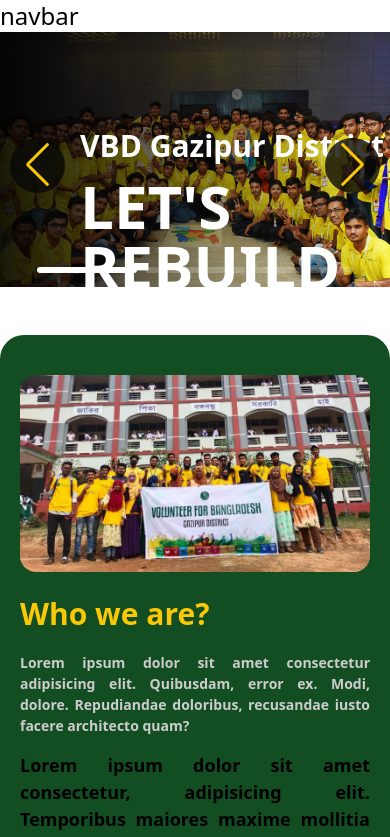
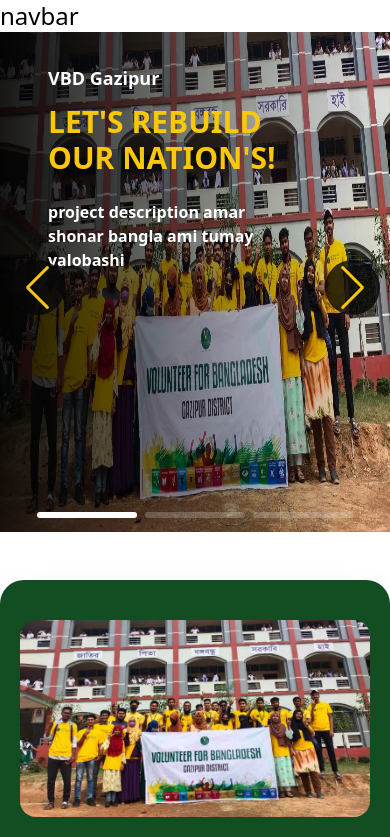
Before and after one commit to AbuRaihan1/vbd-gazipur, a React (Create React App) app: page / in a window 390 px wide. Shown: the top 837 px of the page. Built offline with nearby package versions, Linux system fonts and the light colour scheme.

Commit message:
update carouesel and responsived

```diff
--- a/src/Pages/projects/Project.js
+++ b/src/Pages/projects/Project.js
@@ -15,7 +15,7 @@
   }, []);
   const { img, title, description } = project;
   return (
-    <SwiperSlide className="" >
+    <SwiperSlide className="">
       <div className="mx-auto h-full">
         <div className="h-full  rounded-xl mb-4  mx-auto">
           <img
--- a/src/Pages/projects/Projects.js
+++ b/src/Pages/projects/Projects.js
@@ -21,7 +21,7 @@
   useEffect(() => {
     AOS.init({
       duration: 2000,
-      offset: 300,
+      // offset: 300,
     });
   }, []);
   const projects = [
@@ -57,9 +57,9 @@
     },
   ];
   return (
-    <div className="pt-40 pb-5 mb-5 relative border">
+    <div className="pt-40 pb-5 mb-5 relative">
       <div class="custom-div"></div>
-      <h2 className="absolute lg:text-5xl top-16 font-bold text-2xl  left-[45%]">
+      <h2 className="absolute lg:text-5xl text-secondary top-16 font-bold text-2xl  left-[45%]">
         Projects
       </h2>
       <div className="projects">
--- a/src/components/Banner/Banner.js
+++ b/src/components/Banner/Banner.js
@@ -7,8 +7,29 @@
 import "swiper/css";
 import "swiper/css/navigation";
 import "swiper/css/pagination";
+import BannerSlider from "./BannerSlider";
 
 export default function Banner() {
+  const bannerSlides = [
+    {
+      img: slider2,
+      title: "LET'S REBUILD OUR NATION'S!",
+      description: "project description amar shonar bangla ami tumay valobashi",
+      id: 2,
+    },
+    {
+      img: slider1,
+      title: "VOLUNTEER FOR BANGLADESH",
+      description: "project description amar shonar bangla ami tumay valobashi",
+      id: 1,
+    },
+    {
+      img: slider3,
+      title: "WE ARE COMMITED TO OUR WORK",
+      description: "project description amar shonar bangla ami tumay valobashi",
+      id: 3,
+    },
+  ];
   return (
     <>
       {/* this files css code in global.css file, from 353 lines start */}
@@ -22,72 +43,17 @@
         }}
         navigation={true}
         modules={[Pagination, Navigation]}
-        className="mySwiper select-partner-swiper lg:h-screen h-auto w-full"
+        className="select-partner-swiper lg:h-screen h-[500px] w-full"
       >
         <div className="border">
-          <SwiperSlide className="relative">
-            <div className="text-area absolute top-24 left-20 z-10">
-              <h2 className="text-3xl text-white font-semibold">
-                VBD Gazipur District
-              </h2>
-              <h1 className="text-6xl uppercase text-white mt-3 font-bold">
-                let's rebuild out nation!
-              </h1>
-              <p className="w-1/2 text-white font-semibold mt-6">
-                Lorem ipsum, dolor sit amet consectetur adipisicing elit.
-                Numquam ex Lorem ipsum dolor sit amet consectetur adipisicing
-                elit. Numquam obcaecati temporibus perferendis.
-              </p>
-            </div>
-            <div>
-              <img src={slider1} alt="" className="w-full h-full" />
-            </div>
-            <div className="absolute top-0 left-0 w-full h-full">
-              <div className="h-full w-full bg-gradient-to-r from-black  black opacity-90  "></div>
-            </div>
-          </SwiperSlide>
-          <SwiperSlide className="relative">
-            <div data-aos="fade-in" className="text-area absolute top-24 left-20 z-10">
-              <h2 className="text-3xl text-white font-semibold">
-                VBD Gazipur District
-              </h2>
-              <h1 className="text-6xl uppercase text-white mt-3 font-bold w-3/4">
-                we are commited to our work
-              </h1>
-              <p className="w-1/2 text-white font-semibold mt-6">
-                Lorem ipsum, dolor sit amet consectetur adipisicing elit.
-                Numquam ex Lorem ipsum dolor sit amet consectetur adipisicing
-                elit. Numquam obcaecati temporibus perferendis.
-              </p>
-            </div>
-            <div>
-              <img src={slider2} alt="" className="w-full h-full" />
-            </div>
-            <div className="absolute top-0 left-0 w-full h-full">
-              <div className="h-full w-full bg-gradient-to-r from-black  black opacity-90  "></div>
-            </div>
-          </SwiperSlide>
-          <SwiperSlide className="relative">
-            <div className="text-area absolute top-24 left-20 z-10">
-              <h2 className="text-3xl text-white font-semibold">
-                VBD Gazipur District
-              </h2>
-              <h1 className="text-6xl uppercase text-white mt-3 font-bold">
-                let's rebuild out nation!
-              </h1>
-              <p className="w-1/2 text-white font-semibold mt-6">
-                Lorem ipsum, dolor sit amet consectetur adipisicing elit.
-                Numquam ex Lorem ipsum dolor sit amet consectetur adipisicing
-                elit. Numquam obcaecati temporibus perferendis.
-              </p>
-            </div>
-            <div>
-              <img src={slider3} alt="" className="w-full h-full" />
-            </div>
-            <div className="absolute top-0 left-0 w-full h-full">
-              <div className="h-full w-full bg-gradient-to-r from-black  black opacity-90  "></div>
-            </div>
-          </SwiperSlide>
+          {bannerSlides.map((bannerSingle) => (
+            <SwiperSlide
+              key={bannerSingle.id}
+              className=" mb-44 shadow-2xl  bg-white"
+            >
+              <BannerSlider bannerSingle={bannerSingle} />
+            </SwiperSlide>
+          ))}
         </div>
       </Swiper>
       {/* </Container> */}
--- /dev/null
+++ b/src/components/Banner/BannerSlider.js
@@ -0,0 +1,46 @@
+import React, { useEffect } from "react";
+import "swiper/css";
+import "swiper/css/navigation";
+import "swiper/css/pagination";
+import AOS from "aos";
+import "aos/dist/aos.css";
+import { SwiperSlide } from "swiper/react";
+const BannerSlider = ({ bannerSingle }) => {
+  useEffect(() => {
+    AOS.init({
+      duration: 2000,
+      offset: 300,
+    });
+  }, []);
+  const { img, title, description } = bannerSingle;
+
+  return (
+    <SwiperSlide className="relative">
+      <div className="text-area absolute lg:top-20 top-8 lg:left-16 left-12 z-10">
+        <h2
+          className="lg:text-3xl font-semibold text-white text-lg"
+          data-aos="fade-up"
+        >
+          VBD Gazipur
+        </h2>
+        <h1
+          className="lg:text-6xl text-3xl uppercase  mt-3 font-bold text-primary w-3/4"
+          data-aos="fade-up"
+        >
+          {title}
+        </h1>
+        <p className="w-3/4 text-white font-semibold mt-6" data-aos="fade-up">
+          {description}
+        </p>
+      </div>
+      <div>
+        <img src={img} alt="" className="md:w-full lg:h-full h-[500px]" />
+      </div>
+      <div className="absolute top-0 left-0 w-full h-full">
+        <div className="h-full w-full bg-gradient-to-r from-black  black opacity-90"></div>
+      </div>
+    </SwiperSlide>
+  );
+};
+
+export default BannerSlider;
--- a/src/index.css
+++ b/src/index.css
@@ -10,11 +10,11 @@
 }
 
 .primary-button {
-  @apply bg-primary px-5 py-2 rounded-lg text-black font-[600] text-[18px] hover:bg-[#F6A704] transition-all duration-300;
+  @apply bg-primary px-8 py-2 rounded-full text-black font-[600] text-[18px] hover:bg-[#F6A704] transition-all duration-300;
 }
 
 .secondary-button {
-  @apply bg-secondary px-5 py-2 rounded-lg text-white font-[600] text-[18px];
+  @apply bg-secondary px-8 py-2 rounded-full text-white font-[600] text-[18px] hover:bg-[#13702c] transition-all duration-300;
 }
 
 /* selected partner slider code */
```
